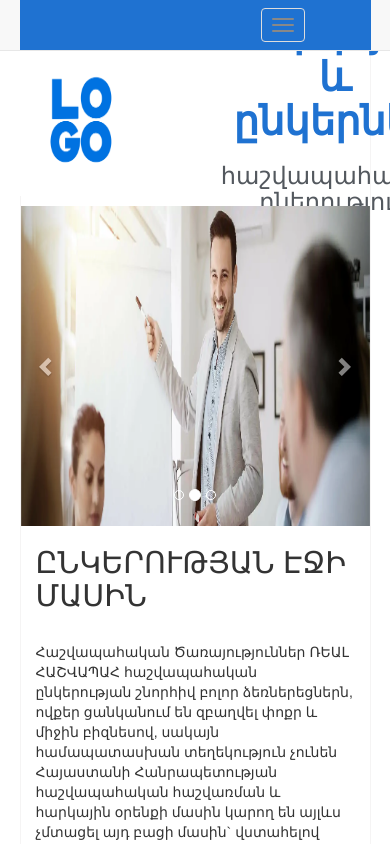
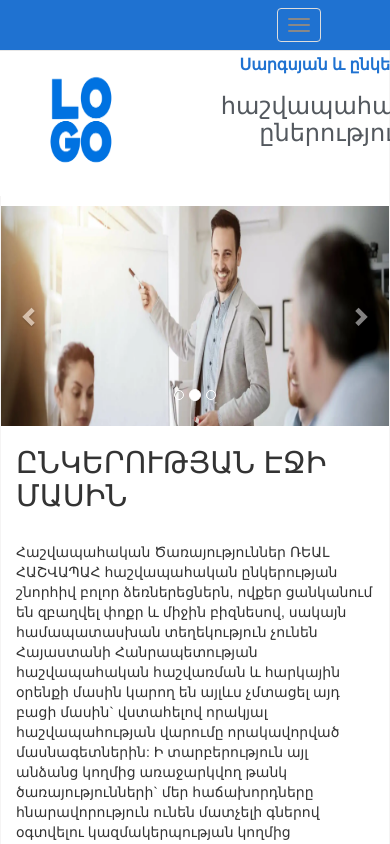
Before and after one commit to hovsepyanarmen/hovsepyanarmen.github.io, a plain HTML site: page index.html in a window 390 px wide. Shown: the top 844 px of the page. Drawn offline with nearby package versions, Linux system fonts and the light colour scheme.

Commit message:
Update style.css

```diff
--- a/style.css
+++ b/style.css
@@ -119,3 +119,26 @@ body{
     width: 200px;
     height: 200px;
 }
+@media screen and (max-width: 500px) {
+    body {
+        width: 100%;
+    }
+    #myCarousel
+{
+    width: 100%;
+    height: 220px;
+ }
+#img-karusel
+{
+    width: 100%;
+    height: 220px;
+    overflow: hidden;
+}
+.container
+{
+    width: 100%;
+  }
+  .logo-name>h1{
+    font-size: 16px;
+  }
+  }
```
